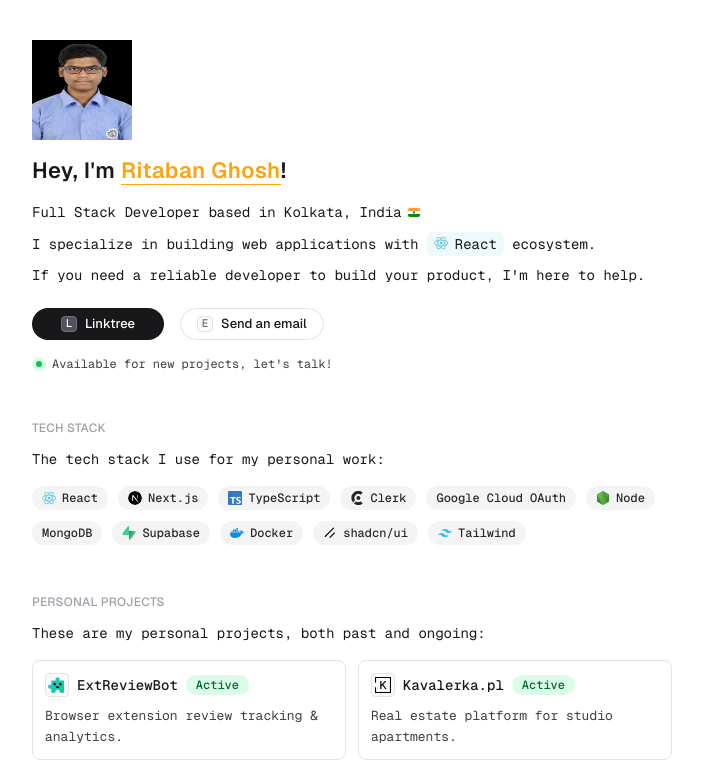
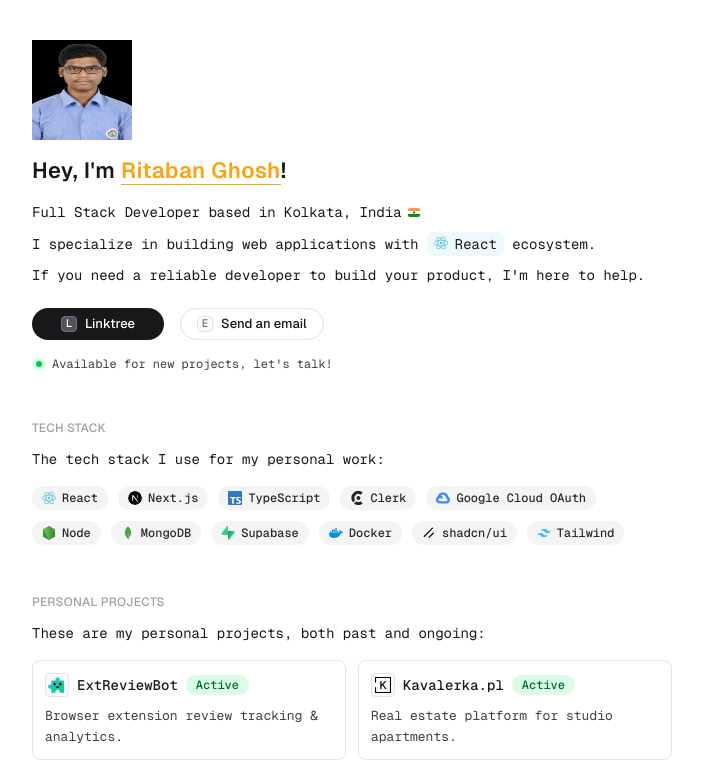
Before and after one commit to ritaban06/minimalist-portfolio, a Next.js app: page / in a window 1280 px wide. Shown: the top 770 px of the page, without its empty margins (288-991 px from the left). Built offline with nearby package versions, Linux system fonts and the light colour scheme.

Commit message:
Add Google Cloud and MongoDB logos and components
Added SVG assets and React components for Google Cloud and MongoDB logos. Updated techStack.ts to use these new components for 'Google Cloud OAuth' and 'MongoDB' entries.

```diff
--- /dev/null
+++ b/components/logos/tech/LogoGoogleCloud.tsx
@@ -0,0 +1,10 @@
+export function LogoGoogleCloud({ ...props }: React.SVGProps<SVGSVGElement>) {
+  return (
+    <svg xmlns="http://www.w3.org/2000/svg" fill="none" viewBox="0 0 24 24" {...props}>
+      <path
+        fill="#4285F4"
+        d="M12.19 2.38a9.344 9.344 0 0 0-9.234 6.893c.053-.02-.055.013 0 0-3.875 2.551-3.922 8.11-.247 10.941l.006-.007-.007.03a6.717 6.717 0 0 0 4.077 1.356h5.173l.03.03h5.192c6.687.053 9.376-8.605 3.835-12.35a9.365 9.365 0 0 0-2.821-4.552l-.043.043.006-.05A9.344 9.344 0 0 0 12.19 2.38zm-.358 4.146c1.244-.04 2.518.368 3.486 1.15a5.186 5.186 0 0 1 1.862 4.078v.518c3.53-.07 3.53 5.262 0 5.193h-5.193l-.008.009v-.04H6.785a2.59 2.59 0 0 1-1.067-.23h.001a2.597 2.597 0 1 1 3.437-3.437l3.013-3.012A6.747 6.747 0 0 0 8.11 8.24c.018-.01.04-.026.054-.023a5.186 5.186 0 0 1 3.67-1.69z"
+      />
+    </svg>
+  )
+}
--- /dev/null
+++ b/components/logos/tech/LogoMongodb.tsx
@@ -0,0 +1,10 @@
+export function LogoMongodb({ ...props }: React.SVGProps<SVGSVGElement>) {
+  return (
+    <svg xmlns="http://www.w3.org/2000/svg" fill="none" viewBox="0 0 24 24" {...props}>
+      <path
+        fill="#47A248"
+        d="M17.193 9.555c-1.264-5.58-4.252-7.414-4.573-8.115-.28-.394-.53-.954-.735-1.44-.036.495-.055.685-.523 1.184-.723.566-4.438 3.682-4.74 10.02-.282 5.912 4.27 9.435 4.888 9.884l.07.05A73.49 73.49 0 0111.91 24h.481c.114-1.032.284-2.056.51-3.07.417-.296.604-.463.85-.693a11.342 11.342 0 003.639-8.464c.01-.814-.103-1.662-.197-2.218zm-5.336 8.195s0-8.291.275-8.29c.213 0 .49 10.695.49 10.695-.381-.045-.765-1.76-.765-2.405z"
+      />
+    </svg>
+  )
+}
--- a/data/techStack.ts
+++ b/data/techStack.ts
@@ -14,6 +14,8 @@
 import { LogoTailwind } from '@/components/logos/tech/LogoTailwind'
 import { LogoTypescript } from '@/components/logos/tech/LogoTypescript'
 import { LogoClerk } from '@/components/logos/tech/LogoClerk'
+import { LogoGoogleCloud } from '@/components/logos/tech/LogoGoogleCloud'
+import { LogoMongodb } from '@/components/logos/tech/LogoMongodb'
 
 type TechStackMap = Record<string, React.ComponentType<{ className?: string }> | undefined>
 
@@ -24,7 +26,7 @@
   'TanStack Query': undefined,
   TypeScript: LogoTypescript,
   Clerk: LogoClerk,
-  'Google Cloud OAuth': undefined,
+  'Google Cloud OAuth': LogoGoogleCloud,
   Node: LogoNode,
   'Node.js': LogoNode,
   Fastify: undefined,
@@ -42,6 +44,7 @@
   Redux: LogoRedux,
   Storybook: undefined,
   Jest: LogoJest,
+  MongoDB: LogoMongodb,
   MUI: LogoMUI,
   GraphQL: LogoGraphql,
   RxJS: LogoRxjs,
```
Also changed, not shown: assets/logos/tech/logo-googlecloud.svg (added), assets/logos/tech/logo-mongodb.svg (added).
